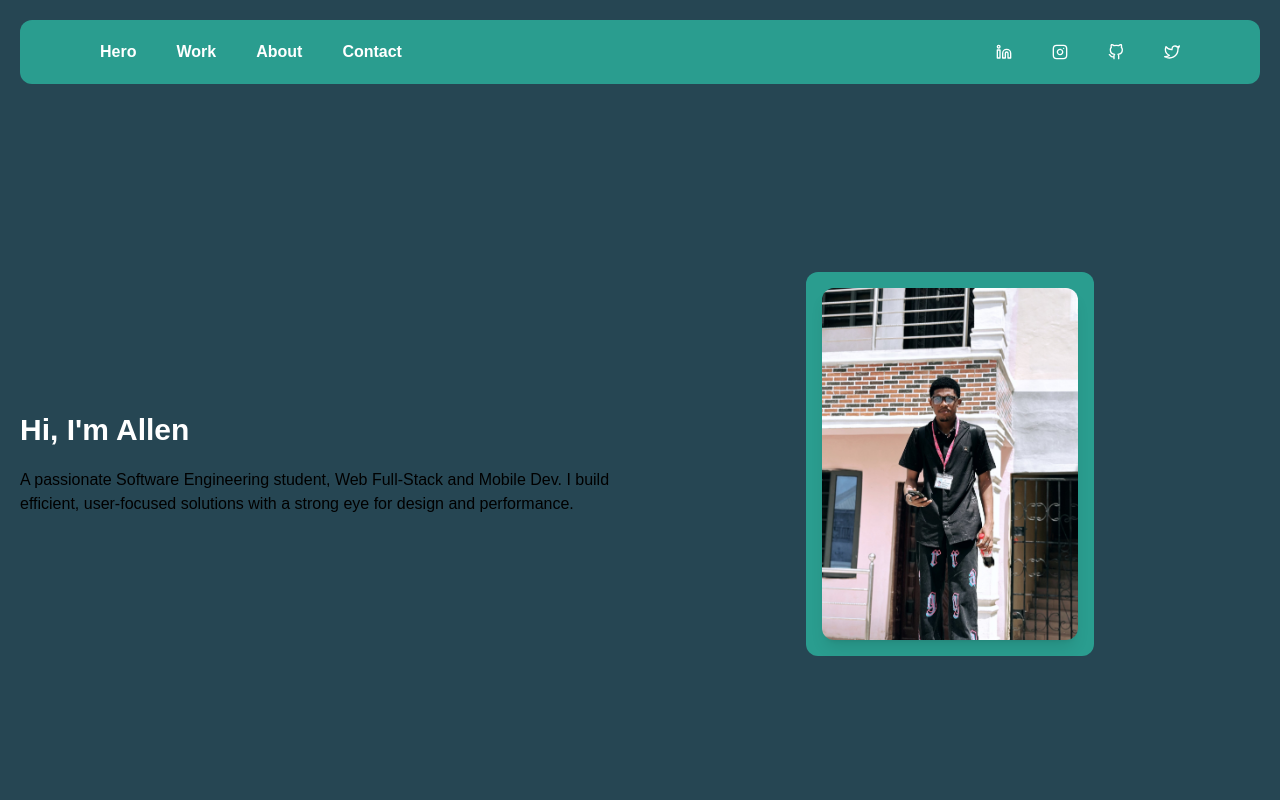
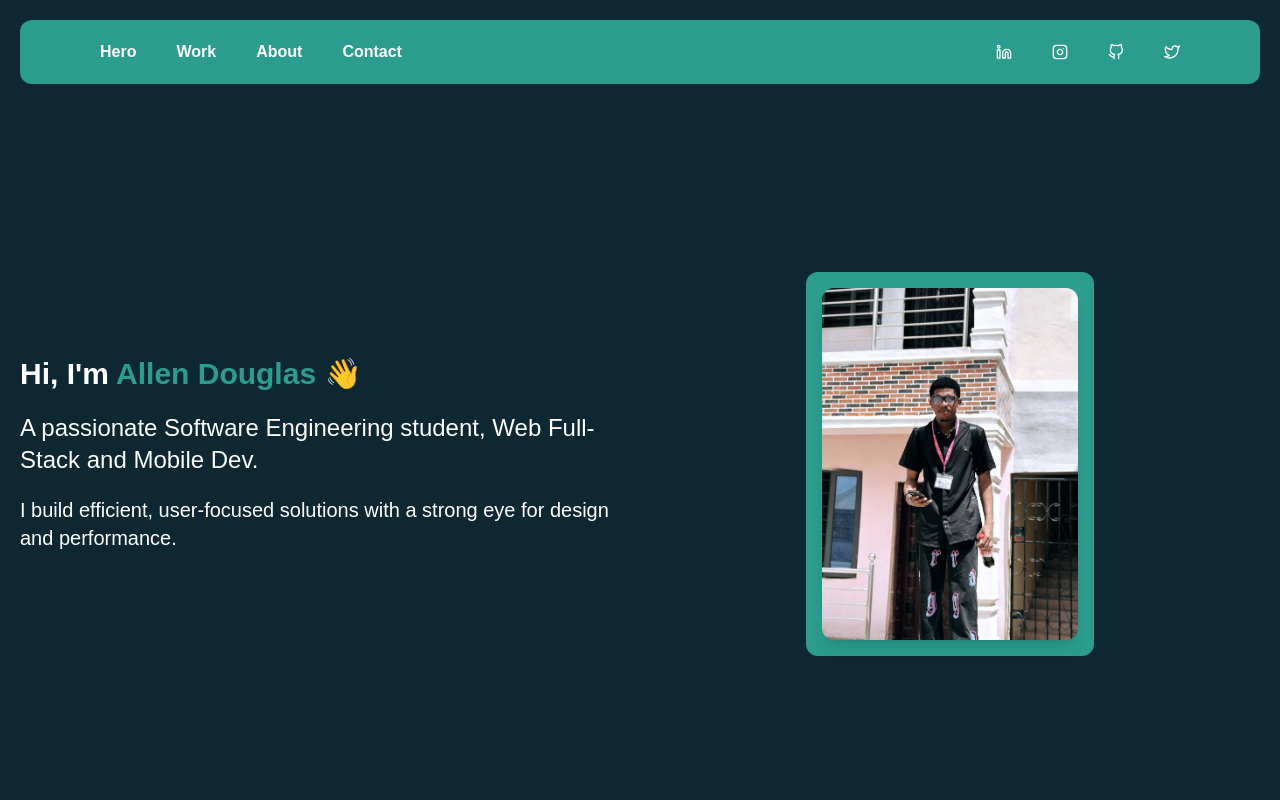
Before and after one commit to Tsunamiisking/portfolio, a Next.js app: page / in a window 1280 px wide. Shown: the top 800 px of the page. Built offline with nearby package versions, Linux system fonts and the light colour scheme.

Commit message:
feat: enhance HeroSection text for clarity and update global background color for consistency

```diff
--- a/src/app/components/HeroSection.jsx
+++ b/src/app/components/HeroSection.jsx
@@ -8,15 +8,20 @@ const HeroSection = () => {
     <div className="min-h-screen w-full grid grid-cols-1 md:grid-cols-2 justify-center items-center">
       <div className="">
         {/* Text Section */}
-        <h1 className="md:text-left text-center text-3xl outfit-bold mb-5 textColor">Hi, I'm Allen</h1>
-        <p>
-          A passionate Software Engineering student, Web Full-Stack and Mobile Dev. I
-          build efficient, user-focused solutions with a strong eye for design
+        <h1 className="md:text-left text-center text-3xl outfit-bold mb-5 textColor">
+          Hi, I'm <span className="blueText">Allen Douglas 👋</span>
+        </h1>
+        <p className="text-2xl md:text-left text-center textColor mb-5">
+          A passionate Software Engineering student, Web Full-Stack and Mobile
+          Dev.
+        </p>
+        <p className="text-xl md:text-left text-center textColor mb-5">
+          I build efficient, user-focused solutions with a strong eye for design
           and performance.
         </p>
       </div>
       <div className="hidden md:block">
-        <HeroCard  />
+        <HeroCard />
       </div>
     </div>
   );
--- a/src/app/globals.css
+++ b/src/app/globals.css
@@ -2,7 +2,7 @@
 @import url("https://fonts.googleapis.com/css2?family=Manrope:wght@200..800&family=Outfit:wght@100..900&display=swap");
 
 :root {
-  --background: #264653;
+  --background: #0d2833;
   --foreground: #000000;
   --button: #2a9d8f;
   --textColor: #ffffff;
@@ -13,6 +13,9 @@
 
 .backgroundButton {
   background-color: var(--button);
+}
+.blueText{
+  color: var(--button);
 }
 .textColor {
   color: var(--textColor);
```
